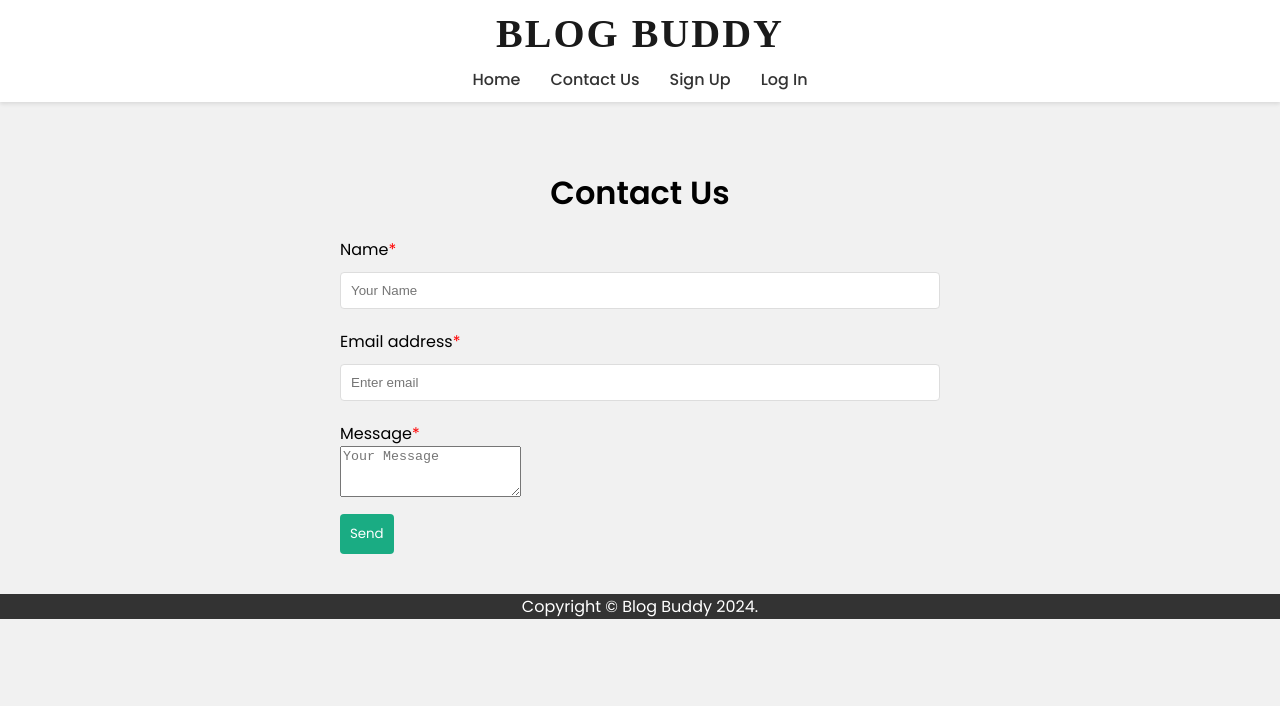
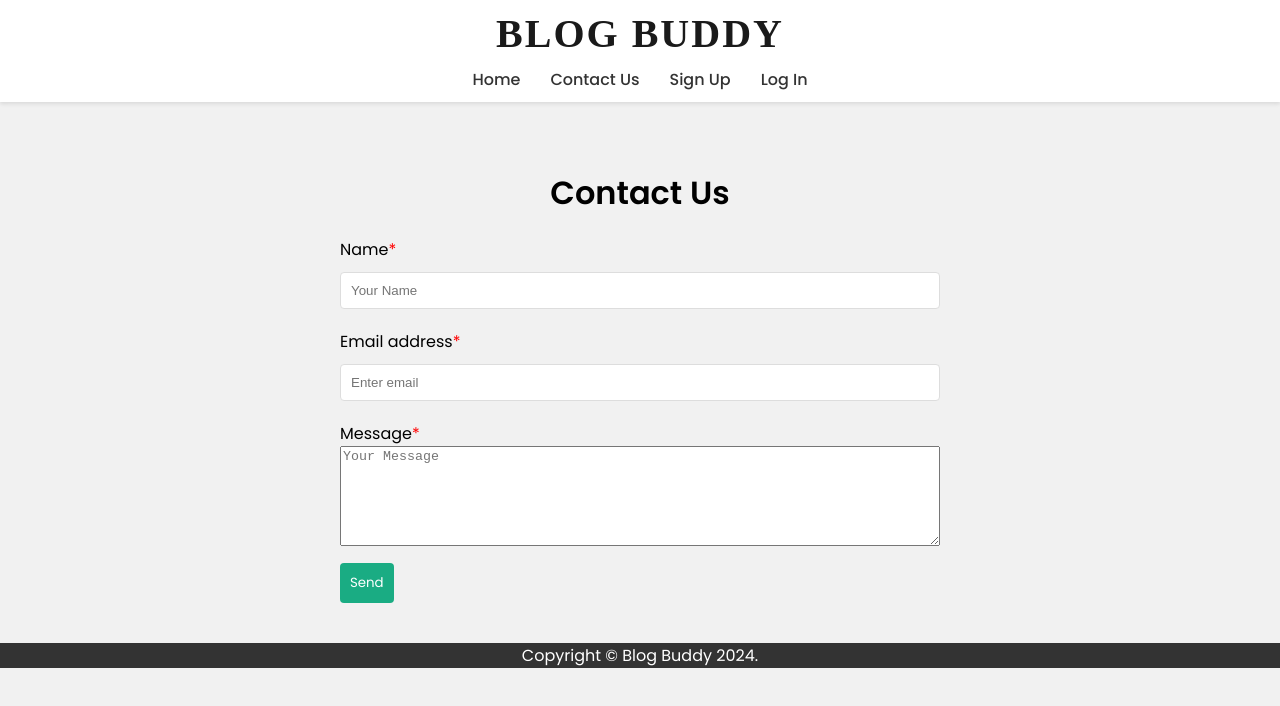
Before and after one commit to Nancy-222/MERN-Blogs, a React (Create React App) app in the folder frontend/: page /contact in a window 1280 px wide. Shown: the top 706 px of the page. Built offline with nearby package versions, Linux system fonts and the light colour scheme.

Commit message:
Corrected Contactus message suite

```diff
--- a/frontend/src/pages/ContactUs.css
+++ b/frontend/src/pages/ContactUs.css
@@ -1,5 +1,3 @@
-/* ContactUs.css */
-
 .contact-us-container {
   display: flex;
   flex-direction: column;
@@ -23,6 +21,17 @@
   margin-bottom: 15px; /* Space between form fields */
 }
 
+.contact-us-form .form-control {
+  width: 100%; /* Ensure all form controls are full width */
+}
+
+.contact-us-form .message-textarea {
+  max-width: 600px; /* Fix the horizontal size */
+  min-height: 100px; /* Set a minimum height */
+  resize: vertical; /* Allow vertical resizing only */
+  box-sizing: border-box; /* Ensure padding and border are included in the width and height */
+}
+
 .contact-us-form .btn {
   margin-top: 10px; /* Space above the button */
 }
--- a/frontend/src/pages/ContactUs.js
+++ b/frontend/src/pages/ContactUs.js
@@ -19,7 +19,11 @@ const ContactUs = () => {
 
         <Form.Group controlId="formBasicMessage">
           <Form.Label>Message<span style={{color: "red"}}>*</span></Form.Label>
-          <Form.Control as="textarea" rows={3} placeholder="Your Message" />
+          <Form.Control
+            as="textarea"
+            placeholder="Your Message"
+            className="message-textarea"
+          />
         </Form.Group>
 
         <Button variant="primary" type="submit">
```
Lines whose indentation alone changed are shown as unchanged.
